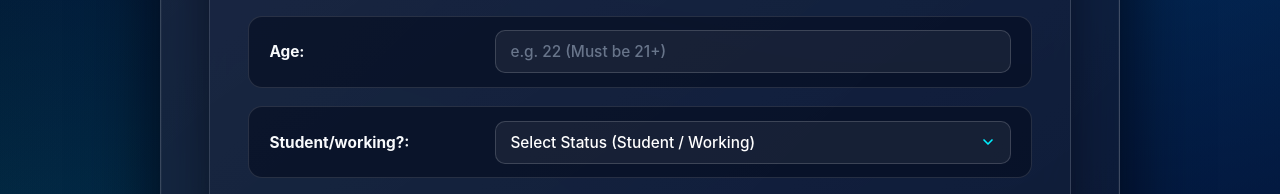
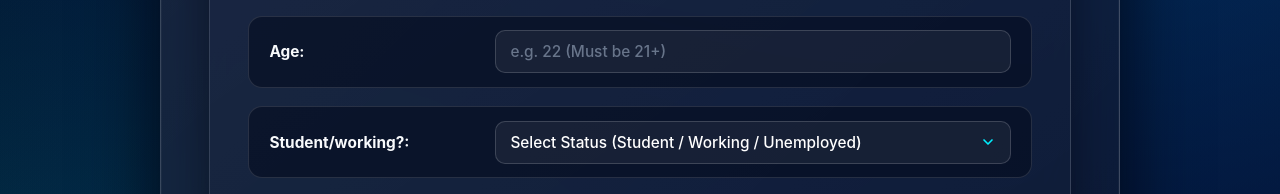
Before and after one commit to akoidolmo/apply-chat-moderation, a plain HTML site: page apply.html in a window 1280 px wide. Shown: the part 823-1017 px from the top of the page. Drawn offline with Linux system fonts and the light colour scheme; a web font is replaced by a local one.

Commit message:
Add files via upload

```diff
--- a/apply.html
+++ b/apply.html
@@ -1122,9 +1122,10 @@
                         <div class="field-row">
                             <label class="field-label" for="field-status">Student/working?:</label>
                             <select id="field-status" class="field-input field-select editable-field" required>
-                                <option value="" disabled selected>Select Status (Student / Working)</option>
+                                <option value="" disabled selected>Select Status (Student / Working / Unemployed)</option>
                                 <option value="Student">Student</option>
                                 <option value="Working">Working</option>
+                                <option value="Unemployed">Unemployed</option>
                             </select>
                         </div>
 
```
